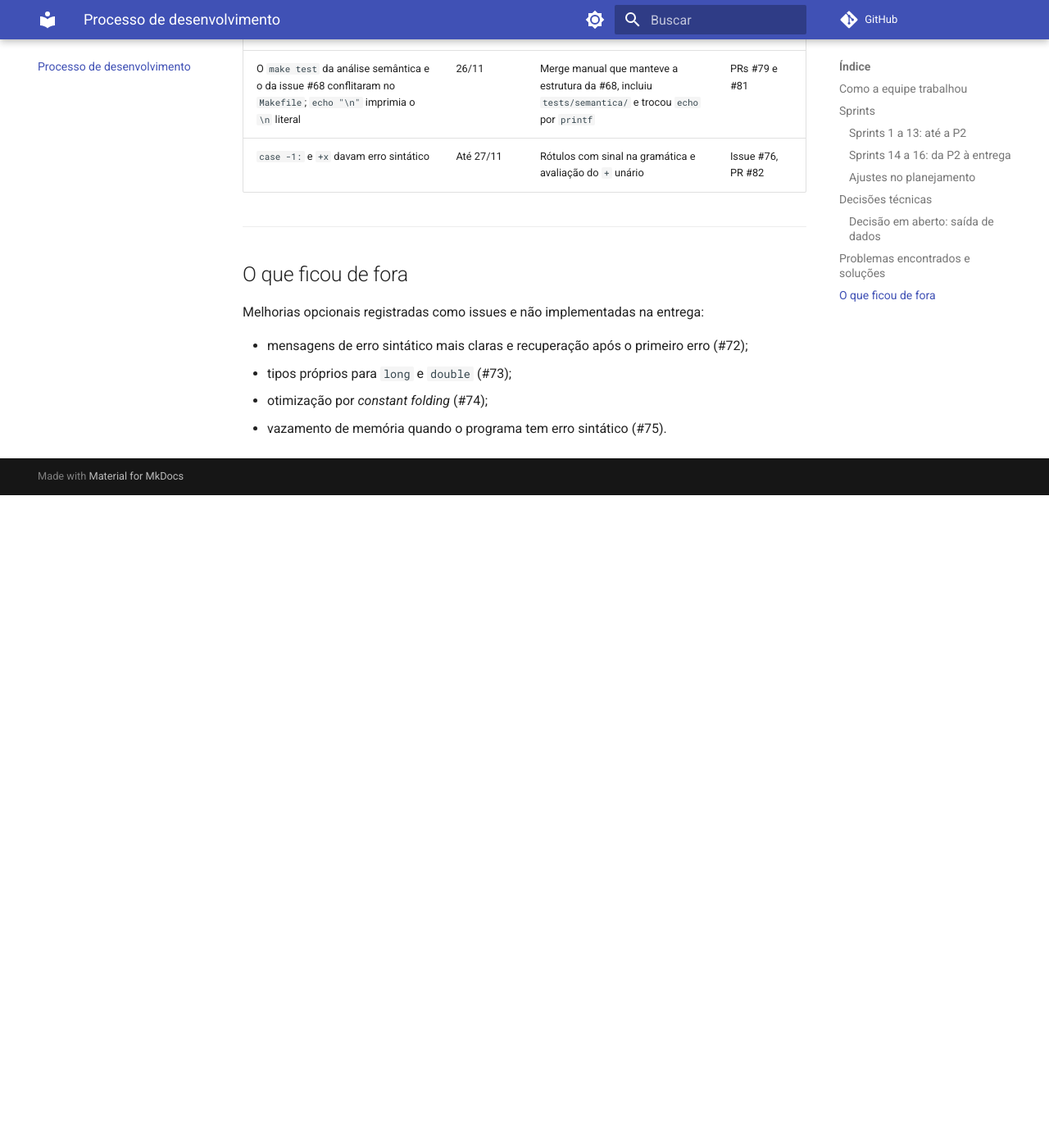
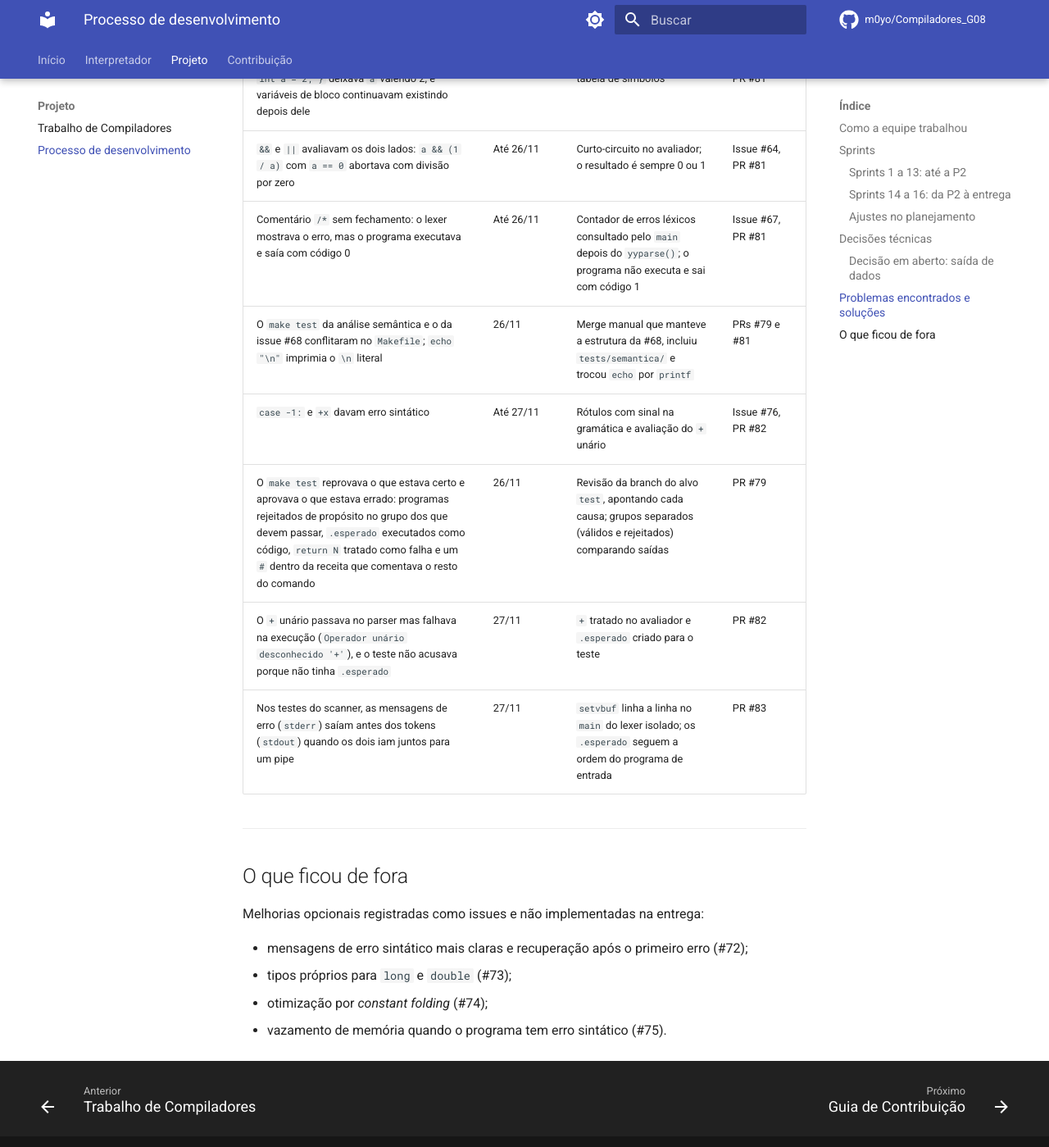
Before and after one commit to m0yo/Compiladores_G08, an MkDocs documentation site: the page built from docs/processo.md, in a window 1280 px wide and 1400 px high, scrolled down 6795 px. Shown: the whole window at 82% size. Built offline with MkDocs 1.6.1 and Material for MkDocs 9.7.7, drawn with Linux system fonts in a browser that asks for light colours; comment, search, counter and statistics services are not loaded; before the commit the page ends 7399 px from its top, so only the background shows below that; some of the changed text lies outside the part shown.

Commit message:
📚 docs: acrescentar à processo.md minha parte Jeff

```diff
--- a/docs/processo.md
+++ b/docs/processo.md
@@ -43,7 +43,7 @@ As sprints vão de terça a segunda, de modo que cada uma termina antes da revis
 | 14 | 10/11 a 18/11 | Parser completo (declarações, atribuições, `if`, `while`, `for`, blocos); ações semânticas que criam a AST | Parser com declarações, expressões e todos os comandos de controle, documentado em `docs/parser.md` (PR #57); parser passa a construir a AST | Jefferson, Pedro |
 | 15 | 19/11 a 23/11 | Execução de ponta a ponta; análise semântica básica; `make test` | Programas completos executados de ponta a ponta (PR #58); strings, funções e structs retirados do lexer e do parser, com testes de rejeição (PR #59). A análise semântica e o `make test` ficaram para a sprint seguinte | Pedro, Jefferson |
 | 16 | 24/11 a 25/11 | Documentação, revisão cruzada, congelamento em 25/11 | `main` e `develop` reunidas (PRs #60 e #61); módulo de análise semântica com a linha de cada nó na AST; primeiros ajustes do `make test` | Jefferson, Maria Clara, Clarice |
-| Fechamento | 26/11 a 29/11 | Ensaio da entrevista | Escopos aninhados, operador `%`, `default` no `switch`, curto-circuito em `&&`/`||` e erro léxico para comentário não terminado (PR #81); `make test` com programas comparados com `.esperado` e programas que devem ser rejeitados (PR #79); `case` com constante negativa e `+` unário (PR #82); documentação atualizada. Ensaio da entrevista | Pedro, Clarice, Jefferson |
+| Fechamento | 26/11 a 29/11 | Ensaio da entrevista | Escopos aninhados, operador `%`, `default` no `switch`, curto-circuito em `&&`/`||` e erro léxico para comentário não terminado (PR #81); `make test` com programas comparados com `.esperado` e programas que devem ser rejeitados (PR #79); `case` com constante negativa e `+` unário (PR #82); testes do scanner (`tests/lexer/`, alvo `make test_lexer`) e de erros sintáticos (PR #83); README e tabela de estado atualizados (PR #84); documentação atualizada. Ensaio da entrevista | Pedro, Clarice, Jefferson |
 
 ### Ajustes no planejamento
 
@@ -71,6 +71,7 @@ As sprints vão de terça a segunda, de modo que cada uma termina antes da revis
 | Linha do código-fonte gravada em cada nó da AST | Permite mensagens com a linha na análise semântica. Em `case` e `default`, a linha vem de uma ação no meio da regra, porque ao reduzir a regra o lexer já leu o token seguinte | `src/parser.y`, `src/ast.c` |
 | Erros em `stderr` e código de saída 1 | Separa o resultado do programa dos diagnósticos e permite que o `make test` confira se um programa foi rejeitado | `src/parser.y` |
 | `make test` com saídas esperadas | Cada programa de teste tem um `.esperado` com `stdout` e `stderr`; os de `tests/erros/` precisam terminar com código diferente de zero. Assim uma regressão quebra o `make test` | `Makefile`; [Como executar](como_executar.md) |
+| Testes do scanner ignoram o código numérico dos tokens | O código muda quando um token é adicionado ao parser (`%` e `default` mudaram os demais); comparar só o lexema e a linha evita quebrar os `.esperado` a cada token novo | `Makefile` (`make test_lexer`), `tests/lexer/` |
 | Arquivos gerados fora do git | `lex.yy.c`, `parser.tab.*` e binários vão para `build/`, que é ignorado; evita conflitos em arquivos que ninguém edita | `.gitignore`, `Makefile` |
 | Documentação em MkDocs publicada automaticamente | O site é sempre gerado a partir da `main`, sem edição manual da `gh-docs` | `.github/workflows/deploy.yml` |
 
@@ -98,6 +99,9 @@ Sem strings não há `printf`. Hoje o que o usuário vê é o rastro que o avali
 | Comentário `/*` sem fechamento: o lexer mostrava o erro, mas o programa executava e saía com código 0 | Até 26/11 | Contador de erros léxicos consultado pelo `main` depois do `yyparse()`; o programa não executa e sai com código 1 | Issue #67, PR #81 |
 | O `make test` da análise semântica e o da issue #68 conflitaram no `Makefile`; `echo "\n"` imprimia o `\n` literal | 26/11 | Merge manual que manteve a estrutura da #68, incluiu `tests/semantica/` e trocou `echo` por `printf` | PRs #79 e #81 |
 | `case -1:` e `+x` davam erro sintático | Até 27/11 | Rótulos com sinal na gramática e avaliação do `+` unário | Issue #76, PR #82 |
+| O `make test` reprovava o que estava certo e aprovava o que estava errado: programas rejeitados de propósito no grupo dos que devem passar, `.esperado` executados como código, `return N` tratado como falha e um `#` dentro da receita que comentava o resto do comando | 26/11 | Revisão da branch do alvo `test`, apontando cada causa; grupos separados (válidos e rejeitados) comparando saídas | PR #79 |
+| O `+` unário passava no parser mas falhava na execução (`Operador unário desconhecido '+'`), e o teste não acusava porque não tinha `.esperado` | 27/11 | `+` tratado no avaliador e `.esperado` criado para o teste | PR #82 |
+| Nos testes do scanner, as mensagens de erro (`stderr`) saíam antes dos tokens (`stdout`) quando os dois iam juntos para um pipe | 27/11 | `setvbuf` linha a linha no `main` do lexer isolado; os `.esperado` seguem a ordem do programa de entrada | PR #83 |
 
 ---
 
--- a/mkdocs.yml
+++ b/mkdocs.yml
@@ -1,9 +1,14 @@
 site_name: Interpretador de C
+site_description: Interpretador de um subconjunto de C escrito em C, com Flex e Bison (Compiladores 1, UnB, Equipe 08)
+site_url: https://m0yo.github.io/Compiladores_G08/
 repo_url: https://github.com/m0yo/Compiladores_G08
+repo_name: m0yo/Compiladores_G08
 
 theme:
   name: material
   language: pt-BR
+  icon:
+    repo: fontawesome/brands/github
   palette:
     - scheme: default
       primary: indigo
@@ -17,26 +22,45 @@ theme:
         name: Modo claro
   features:
     - navigation.tabs
+    - navigation.tabs.sticky
     - navigation.sections
+    - navigation.path
+    - navigation.footer
+    - navigation.tracking
     - navigation.top
+    - toc.follow
     - search.suggest
+    - search.highlight
     - content.code.copy
 
+markdown_extensions:
+  - toc:
+      permalink: true
+  - tables
+  - pymdownx.highlight
+  - pymdownx.inlinehilite
+  - pymdownx.superfences
+
+# A ordem do menu segue o caminho do código-fonte no interpretador:
+# lexer -> parser -> AST e tabela de símbolos -> análise semântica -> avaliador.
 nav:
-  - Início: index.md
-  - Trabalho de Compiladores: trabalho_compiladores.md
-  - Processo de desenvolvimento: processo.md
+  - Início:
+    - Visão geral: index.md
+    - Como executar: como_executar.md
+  - Interpretador:
+    - Análise léxica:
+      - Analisador Léxico: lexer.md
+      - Expressões Regulares: expressoesRegularesFlex.md
+    - Análise sintática:
+      - Gramática: gramatica.md
+      - Analisador Sintático: parser.md
+    - AST e execução:
+      - AST e Avaliador: ast.md
+      - Tabela de Símbolos: tabela_simbolos.md
+    - Análise Semântica: semantica.md
+  - Projeto:
+    - Trabalho de Compiladores: trabalho_compiladores.md
+    - Processo de desenvolvimento: processo.md
   - Contribuição:
+    - Guia de Contribuição: contributing.md
     - Documentação: docs.md
-    - Guia de Commits: contributing.md
-  - Como executar: como_executar.md
-  - Scanner:
-    - Analisador Léxico: lexer.md
-    - Expressões Regulares: expressoesRegularesFlex.md
-  - Parser:
-    - Analisador Sintático: parser.md
-    - Gramática: gramatica.md
-  - Interpretador:
-    - AST e Avaliador: ast.md
-    - Tabela de Símbolos: tabela_simbolos.md
-    - Análise Semântica: semantica.md
```
